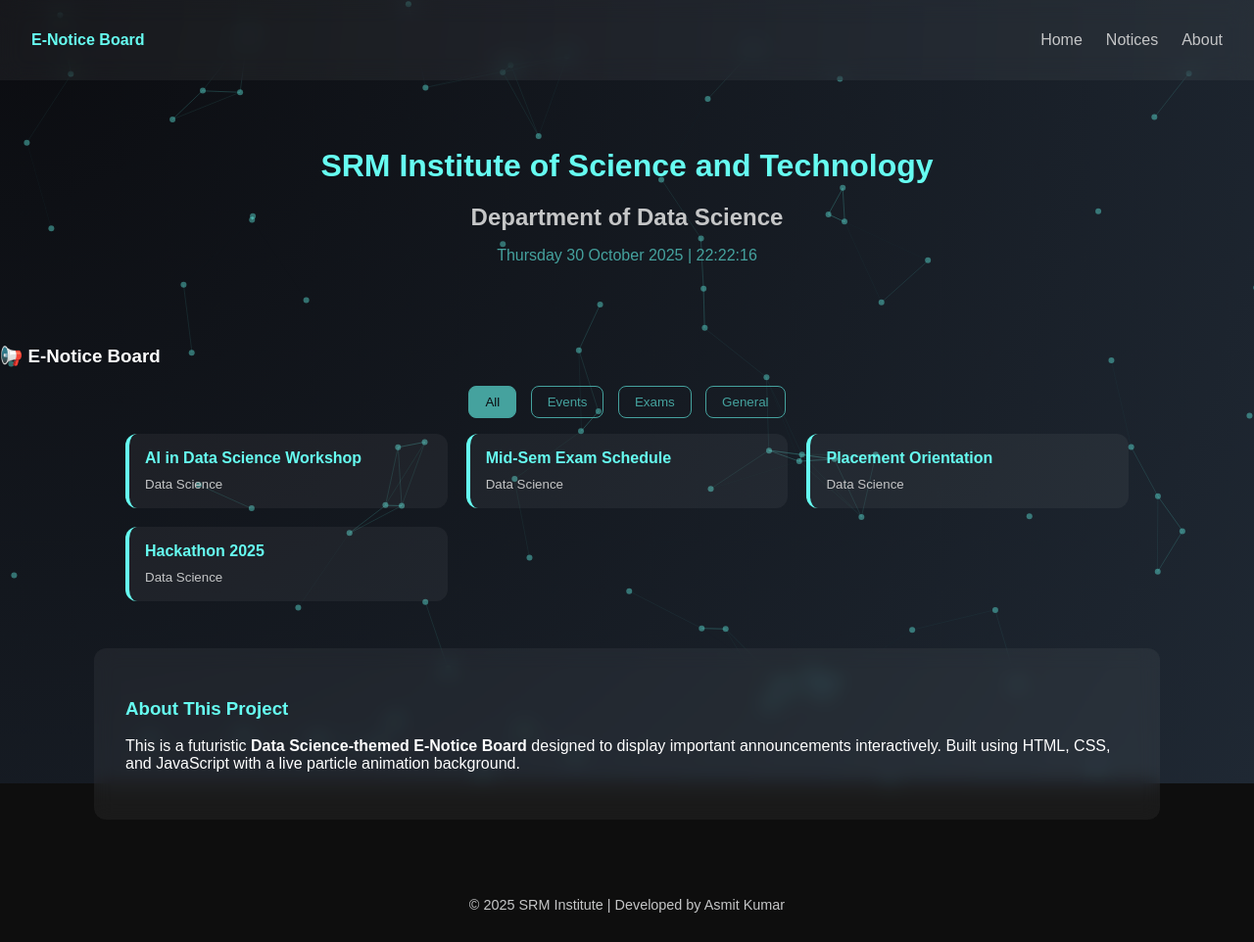
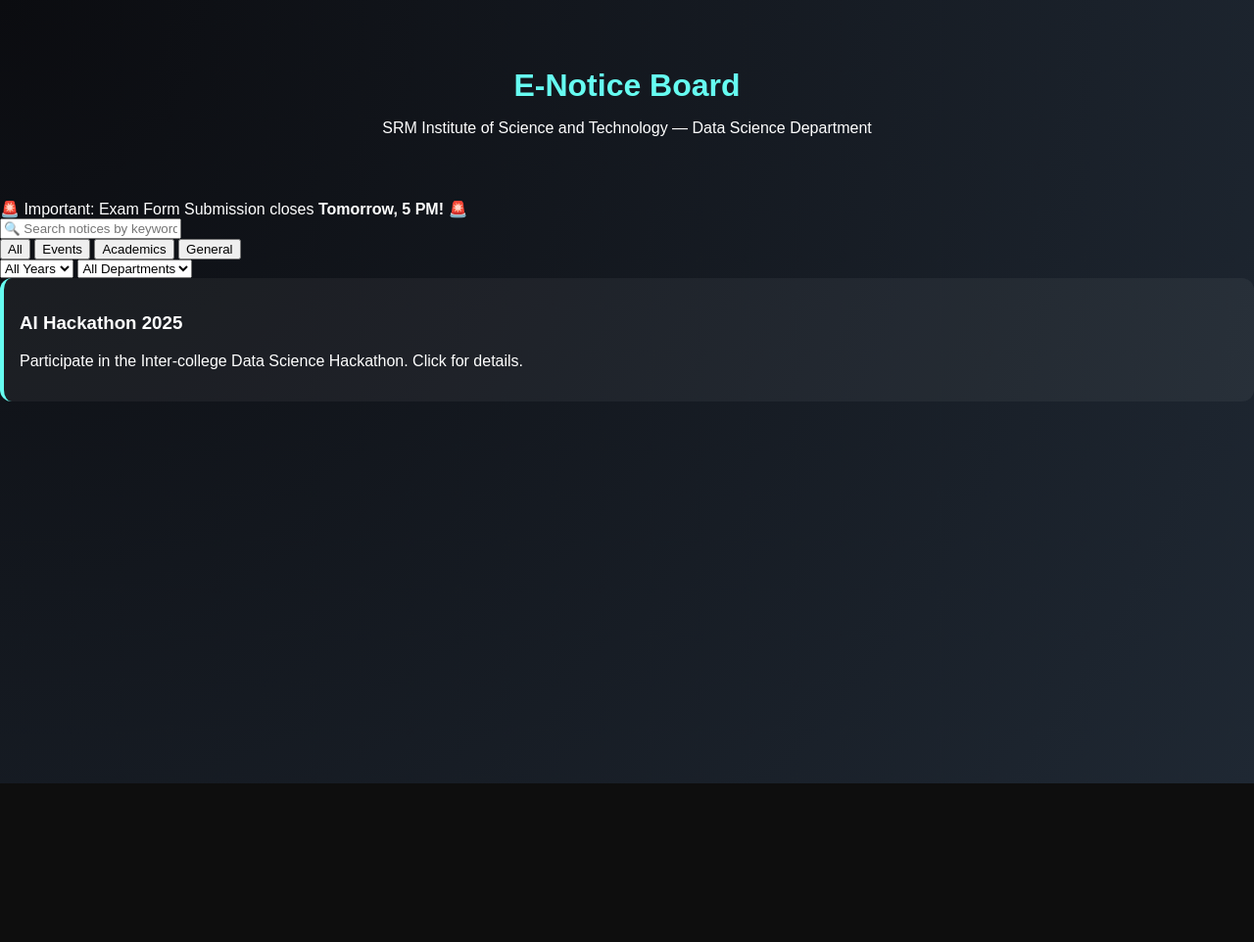
Before and after one commit to Asmit-Kumar44648/srm-notice-board, a plain HTML site: page index.html in a window 1280 px wide. Shown: the whole page at 98% size. After the commit the page ends 800 px from the top, so only its background shows below. Drawn offline with nearby package versions, Linux system fonts and the light colour scheme.

Commit message:
Update index.html

```diff
--- a/index.html
+++ b/index.html
@@ -3,63 +3,62 @@
 <head>
   <meta charset="UTF-8" />
   <meta name="viewport" content="width=device-width, initial-scale=1.0" />
-  <title>E-Notice Board | Data Science Dept</title>
+  <title>E-Notice Board | SRM Data Science Dept</title>
   <link rel="stylesheet" href="style.css" />
+  <script src="https://cdn.jsdelivr.net/npm/particles.js"></script>
 </head>
+
 <body>
+  <!-- Particle Background -->
   <div id="particles-js"></div>
 
-  <nav class="navbar">
-    <div class="logo">E-Notice Board</div>
-    <ul class="nav-links">
-      <li><a href="#home">Home</a></li>
-      <li><a href="#notices">Notices</a></li>
-      <li><a href="#about">About</a></li>
-    </ul>
-  </nav>
-
-  <header id="home">
-    <h1>SRM Institute of Science and Technology</h1>
-    <h2>Department of Data Science</h2>
+  <!-- Header -->
+  <header class="header">
+    <h1>E-Notice Board</h1>
+    <p class="subtitle">SRM Institute of Science and Technology — Data Science Department</p>
     <p id="datetime"></p>
   </header>
 
-  <main id="notices" class="content">
-    <h3>📢 E-Notice Board</h3>
-    <div class="tabs">
-      <button class="tab active" onclick="filterNotices('all')">All</button>
-      <button class="tab" onclick="filterNotices('events')">Events</button>
-      <button class="tab" onclick="filterNotices('exam')">Exams</button>
-      <button class="tab" onclick="filterNotices('general')">General</button>
+  <!-- Emergency Banner -->
+  <div class="banner">🚨 Important: Exam Form Submission closes <strong>Tomorrow, 5 PM!</strong> 🚨</div>
+
+  <!-- Search Section -->
+  <div class="search-container">
+    <input type="text" id="search-input" placeholder="🔍 Search notices by keyword..." />
+  </div>
+
+  <!-- Filters -->
+  <div class="filters">
+    <button class="filter-btn active" data-category="all">All</button>
+    <button class="filter-btn" data-category="events">Events</button>
+    <button class="filter-btn" data-category="academics">Academics</button>
+    <button class="filter-btn" data-category="general">General</button>
+  </div>
+
+  <!-- Year & Department Selector -->
+  <div class="dept-select">
+    <select id="year-select">
+      <option value="all">All Years</option>
+      <option value="1st">1st Year</option>
+      <option value="2nd">2nd Year</option>
+      <option value="3rd">3rd Year</option>
+      <option value="4th">4th Year</option>
+    </select>
+
+    <select id="dept-select">
+      <option value="all">All Departments</option>
+      <option value="CSE">CSE</option>
+      <option value="AIDS">AI & DS</option>
+      <option value="ECE">ECE</option>
+      <option value="MECH">MECH</option>
+    </select>
+  </div>
+
+  <!-- Notice Feed -->
+  <section class="notice-feed" id="notice-feed">
+    <div class="notice-card" data-category="events" data-year="3rd" data-dept="AIDS">
+      <h3>AI Hackathon 2025</h3>
+      <p>Participate in the Inter-college Data Science Hackathon. Click for details.</p>
     </div>
 
-    <div class="notices-container" id="noticeList"></div>
-  </main>
-
-  <section id="about" class="about">
-    <h3>About This Project</h3>
-    <p>
-      This is a futuristic <b>Data Science-themed E-Notice Board</b> designed to
-      display important announcements interactively. Built using HTML, CSS,
-      and JavaScript with a live particle animation background.
-    </p>
-  </section>
-
-  <footer>
-    <p>© 2025 SRM Institute | Developed by Asmit Kumar</p>
-  </footer>
-
-  <!-- Popup Modal -->
-  <div id="modal" class="modal">
-    <div class="modal-content">
-      <span class="close" onclick="closeModal()">&times;</span>
-      <h4 id="modalTitle"></h4>
-      <p id="modalMsg"></p>
-      <p id="modalDept" class="dept"></p>
-    </div>
-  </div>
-
-  <script src="https://cdn.jsdelivr.net/npm/particles.js"></script>
-  <script src="script.js"></script>
-</body>
-</html>
+    <div
```
